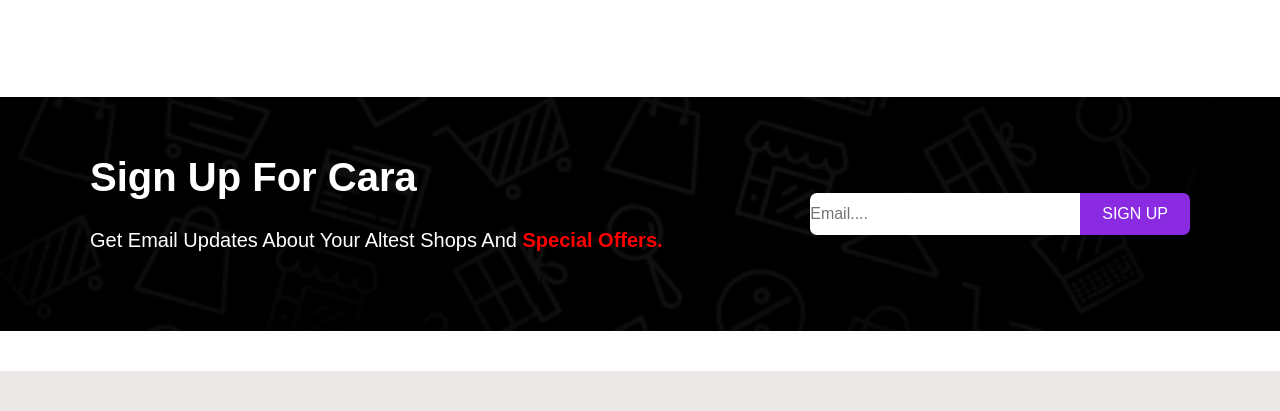
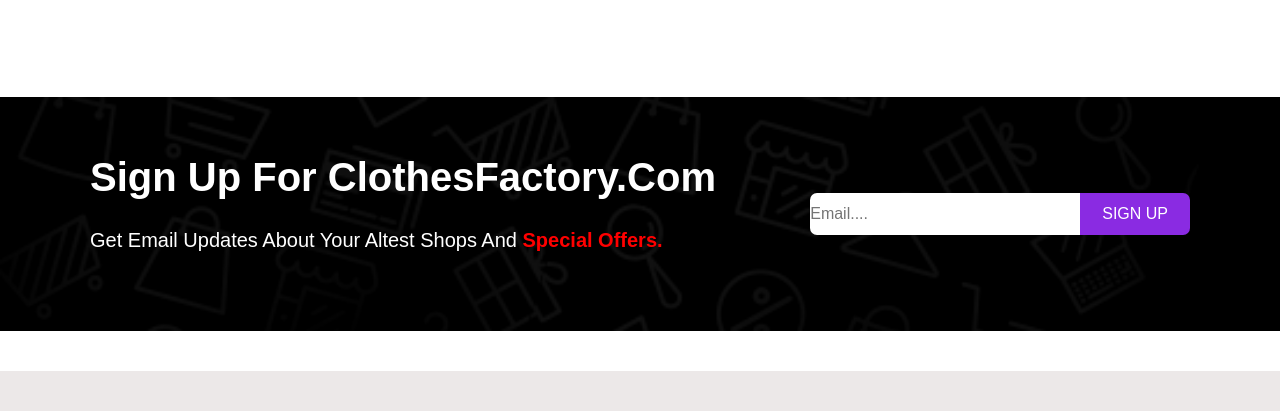
Before and after one commit to codeByAshreet/clothesfactory.com, a plain HTML site: page index.html in a window 1280 px wide. Shown: the part 4649-5060 px from the top of the page. Drawn offline with nearby package versions, Linux system fonts and the light colour scheme; a web font is replaced by a local one.

Commit message:
Update index.html

```diff
--- a/index.html
+++ b/index.html
@@ -1634,7 +1634,7 @@
     <!-- sign up section  -->
     <section id="banner-3" class="section-m1 def-padding">
       <div class="text">
-        <h1>sign up for cara</h1>
+        <h1>sign up for ClothesFactory.com</h1>
         <p>
           get email updates about your altest shops and
           <span>special offers.</span>
```
